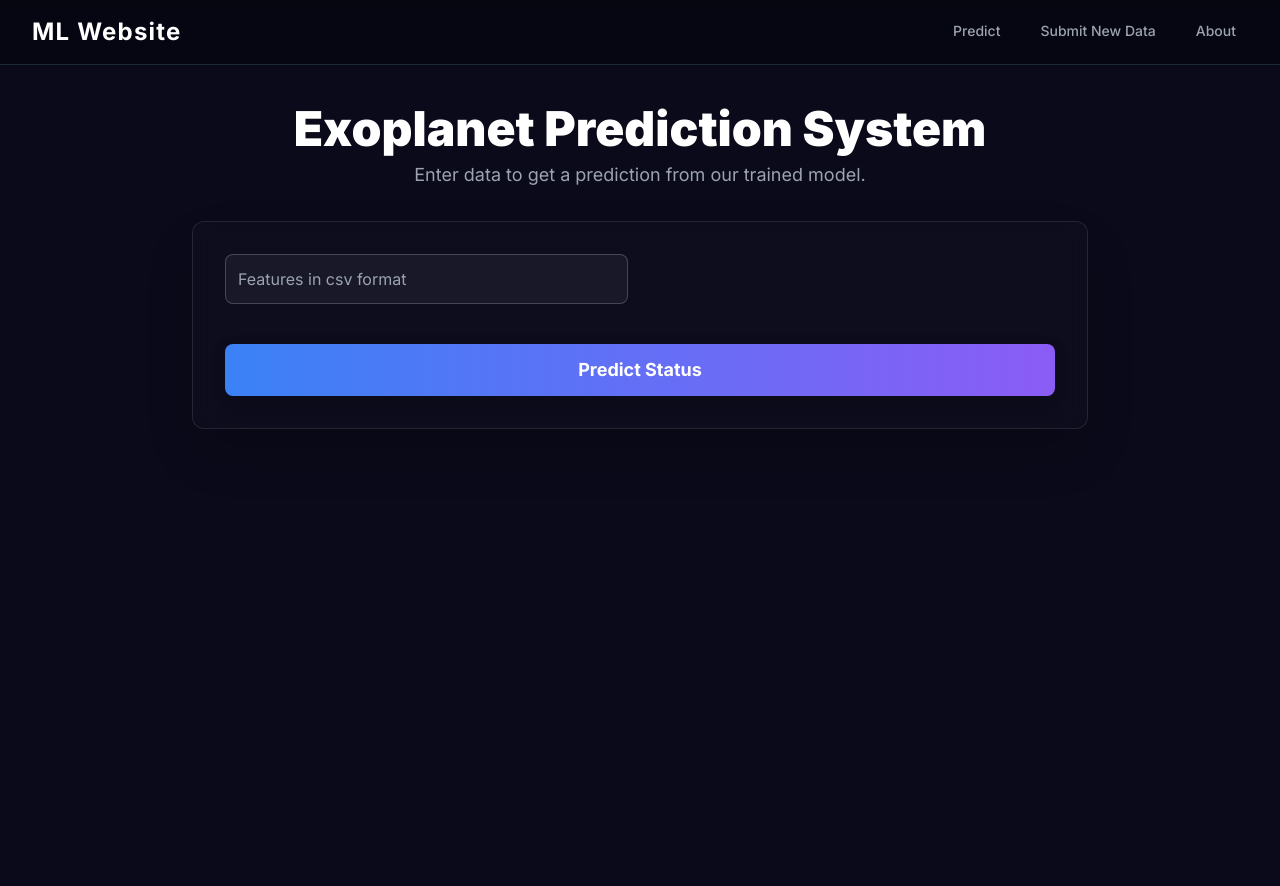
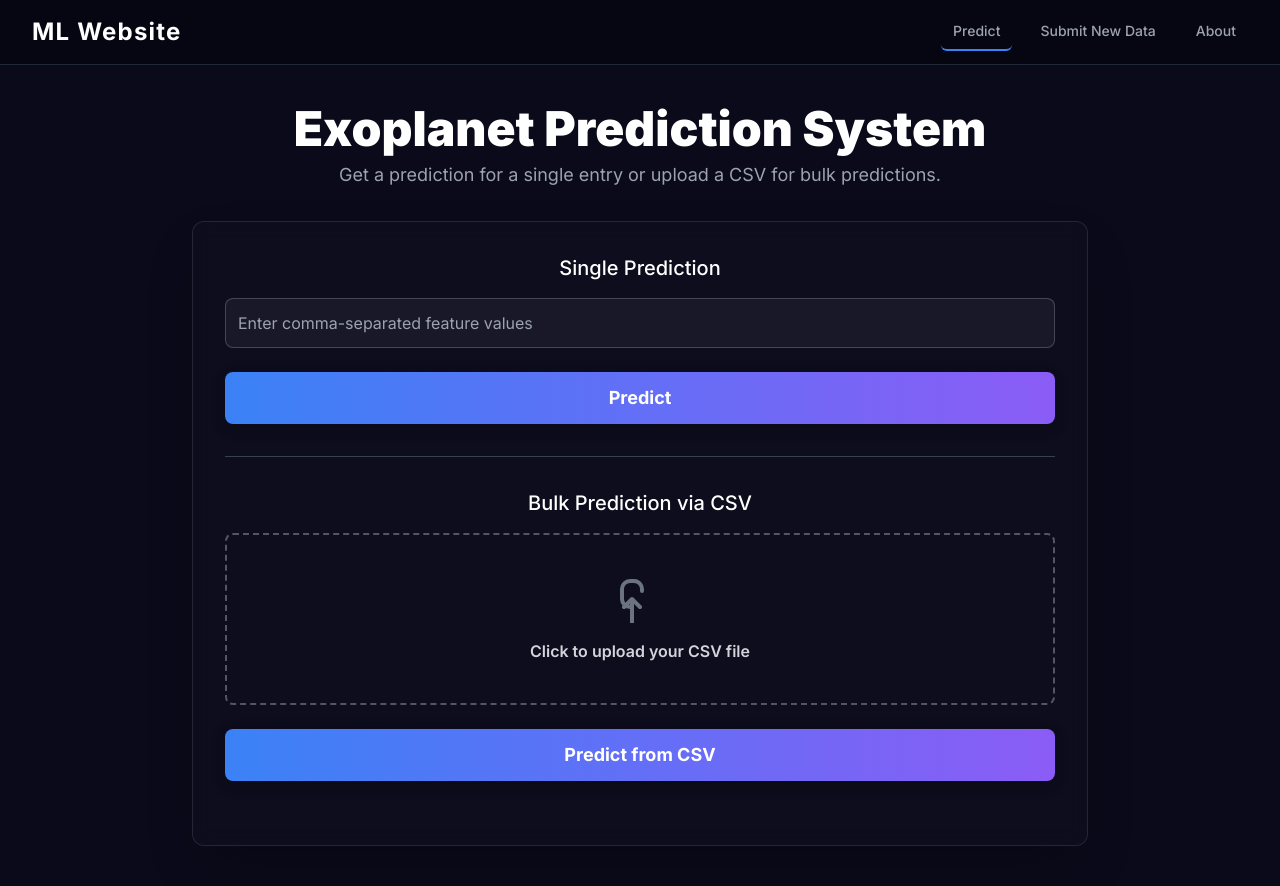
Before and after one commit to TastelessCandyzzz/Exoplanet_Detection, a Flask app: page / in a window 1280 px wide. Run offline with Flask 3, Linux system fonts and the light colour scheme; some libraries are stand-ins or nearby versions.

Commit message:
bulk prediction and other fixes

```diff
--- a/app.py
+++ b/app.py
@@ -1,6 +1,7 @@
 import os
 from flask import Flask, request, render_template, redirect, url_for
 import numpy as np
+import pandas as pd
 
 import prediction
 import submission
@@ -8,56 +9,81 @@ import retrain
 
 app = Flask(__name__)
 
-# Home Page
 @app.route("/")
-def home():
+def index():
     return render_template("index.html")
 
-# Prediction Route with Validation
 @app.route("/predict", methods=["POST"])
 def predict():
-    # Get the single string of comma-separated values
     features_str = request.form.get("features")
-
-    # Try to convert to numbers
     try:
-        # Split by comma and convert each item to a float
         features = [float(x.strip()) for x in features_str.split(",")]
-
-        # Make the prediction
         prediction_result = prediction.make_prediction(features)
         return render_template("index.html", prediction_text=f"Predicted class: {prediction_result}")
-
     except ValueError:
-        # If conversion fails, return an error message
         error_msg = "Invalid input. Please enter only comma-separated numeric values."
         return render_template("index.html", error_text=error_msg)
     except Exception as e:
-        # Catch any other unexpected errors
         error_msg = f"An error occurred: {e}"
         return render_template("index.html", error_text=error_msg)
 
+@app.route("/predict_csv", methods=["POST"])
+def predict_csv():
+    if "file" not in request.files:
+        return render_template("index.html", error_text="No file part in the request.")
+    file = request.files["file"]
+    if file.filename == "":
+        return render_template("index.html", error_text="No file selected.")
 
-# Submission Page
+    if file and file.filename.endswith('.csv'):
+        try:
+            # --- NEW: Header Detection Logic ---
+            # Read the first row to check for headers
+            first_row = pd.read_csv(file, nrows=1, header=None).iloc[0]
+            file.seek(0) # Reset file pointer to the beginning
+
+            # Helper function to check if a value is numeric
+            def is_numeric(val):
+                try:
+                    float(val)
+                    return True
+                except (ValueError, TypeError):
+                    return False
+
+            # If all values in the first row are non-numeric, assume it's a header
+            is_header = all(not is_numeric(val) for val in first_row)
+
+            # Read the full CSV based on whether a header was detected
+            if is_header:
+                df = pd.read_csv(file, header=0)
+            else:
+                df = pd.read_csv(file, header=None)
+            # --- End of Header Detection Logic ---
+
+            predictions = prediction.make_bulk_prediction(df)
+            results_str = "\n".join(map(str, predictions))
+            return render_template("index.html", bulk_prediction_results=results_str)
+        except Exception as e:
+            error_msg = f"Error processing CSV file: {e}"
+            return render_template("index.html", error_text=error_msg)
+    else:
+        return render_template("index.html", error_text="Invalid file type. Please upload a CSV.")
+
+
 @app.route("/submission")
-def submission_page():
+def submission():
     return render_template("submission.html")
 
-# Submit Data Route with Validation
 @app.route("/submit_data", methods=["POST"])
 def submit_data():
+    values_str = request.form.get("values")
     try:
-        # Try to convert all form values to floats
-        values = [float(x) for x in request.form.values()]
-
-        # Proceed if successful
+        values = [float(x.strip()) for x in values_str.split(",")]
         submission.add_data(values)
         retrain.train_model()
-        return redirect(url_for("submission_page"))
-
+        return redirect(url_for("submission"))
     except ValueError:
-        # If conversion fails, reload the page with an error message
-        error_msg = "Invalid input. Please ensure all fields contain only numeric values."
+        error_msg = "Invalid input. Please enter comma-separated numeric values."
         return render_template("submission.html", error_text=error_msg)
 
 
@@ -75,9 +101,8 @@ def upload_csv():
 
     submission.add_csv(filepath)
     retrain.train_model()
-    return redirect(url_for("submission_page"))
+    return redirect(url_for("submission"))
 
-# About Page
 @app.route("/about")
 def about():
     return render_template("about.html")
--- a/templates/base.html
+++ b/templates/base.html
@@ -21,9 +21,9 @@
                 </div>
                 <div class="hidden md:block">
                     <div class="ml-10 flex items-baseline space-x-4">
-                        <a href="/" class="nav-link text-gray-400 px-3 py-2 rounded-md text-sm font-medium {% if request.endpoint == 'index' %}nav-link-active{% endif %}">Predict</a>
-                        <a href="/submission" class="nav-link text-gray-400 px-3 py-2 rounded-md text-sm font-medium {% if request.endpoint == 'submission' %}nav-link-active{% endif %}">Submit New Data</a>
-                        <a href="/about" class="nav-link text-gray-400 px-3 py-2 rounded-md text-sm font-medium {% if request.endpoint == 'about' %}nav-link-active{% endif %}">About</a>
+                        <a href="{{ url_for('index') }}" class="nav-link text-gray-400 px-3 py-2 rounded-md text-sm font-medium {% if request.endpoint == 'index' %}nav-link-active{% endif %}">Predict</a>
+                        <a href="{{ url_for('submission') }}" class="nav-link text-gray-400 px-3 py-2 rounded-md text-sm font-medium {% if request.endpoint == 'submission' %}nav-link-active{% endif %}">Submit New Data</a>
+                        <a href="{{ url_for('about') }}" class="nav-link text-gray-400 px-3 py-2 rounded-md text-sm font-medium {% if request.endpoint == 'about' %}nav-link-active{% endif %}">About</a>
                     </div>
                 </div>
             </div>
@@ -35,6 +35,5 @@
             {% block content %}{% endblock %}
         </div>
     </main>
-
 </body>
 </html>
--- a/templates/index.html
+++ b/templates/index.html
@@ -2,34 +2,78 @@
 {% block content %}
 <div class="max-w-4xl mx-auto text-center">
     <h1 class="text-4xl md:text-5xl font-extrabold text-white mb-2">Exoplanet Prediction System</h1>
-    <p class="text-lg text-gray-400 mb-8">Enter data to get a prediction from our trained model.</p>
+    <p class="text-lg text-gray-400 mb-8">Get a prediction for a single entry or upload a CSV for bulk predictions.</p>
 
     <div class="glass-card rounded-xl p-6 md:p-8 shadow-2xl">
-        <form action="/predict" method="post" class="grid grid-cols-1 md:grid-cols-2 gap-6">
-            <input type="text" name="features" placeholder="Features in csv format" required
-                   class="form-input w-full rounded-lg p-3 text-white">
-
-            <div class="md:col-span-2 mt-4">
+        <h3 class="text-xl font-medium mb-4 text-white">Single Prediction</h3>
+        <form action="/predict" method="post">
+            <input type="text" name="features" placeholder="Enter comma-separated feature values" required
+                   class="form-input w-full rounded-lg p-3 text-white mb-6">
             <button type="submit" class="btn-predict w-full font-bold py-3 px-6 rounded-lg text-white text-lg">
-                    Predict Status
+                Predict
             </button>
-            </div>
         </form>
 
+        <hr class="my-8 border-gray-700">
+
+        <h3 class="text-xl font-medium mb-4 text-white">Bulk Prediction via CSV</h3>
+        <form action="/predict_csv" method="post" enctype="multipart/form-data">
+             <label for="file-predict" class="file-upload-label rounded-lg p-10 text-center cursor-pointer block">
+                <input type="file" name="file" id="file-predict" accept=".csv" required class="hidden">
+                 <div class="flex flex-col items-center justify-center">
+                    <svg class="w-12 h-12 text-gray-500 mb-4" fill="none" stroke="currentColor" viewBox="0 0 24 24"><path stroke-linecap="round" stroke-linejoin="round" stroke-width="2" d="M7 16a4 4 0 01-4-4V7a4 4 0 014-4h2a4 4 0 014 4v1m-1 8l-4-4m0 0l-4 4m4-4v12"></path></svg>
+                    <p class="text-gray-300 font-semibold">Click to upload your CSV file</p>
+                </div>
+            </label>
+            <button type="submit" class="btn-predict w-full mt-6 font-bold py-3 px-6 rounded-lg text-white text-lg">
+                Predict from CSV
+            </button>
+        </form>
+
+        <div class="mt-8 text-left">
             {% if prediction_text %}
-        <div class="mt-8 text-center">
             <div class="glass-card rounded-lg p-6 border border-blue-500/50">
-                <h3 class="text-2xl font-bold text-white mb-2">Prediction Result</h3>
-                <p class="text-lg text-gray-300">{{ prediction_text }}</p>
-            </div>
+                <h3 class="text-2xl font-bold text-white mb-2 text-center">Prediction Result</h3>
+                <p class="text-lg text-gray-300 text-center">{{ prediction_text }}</p>
             </div>
             {% endif %}
+
+            {% if bulk_prediction_results %}
+            <div class="glass-card rounded-lg p-6 border border-blue-500/50">
+                <div class="flex justify-between items-center mb-4">
+                    <h3 class="text-2xl font-bold text-white">Bulk Prediction Results</h3>
+                    <button id="copy-btn" class="bg-gray-700 hover:bg-gray-600 text-white font-bold py-2 px-4 rounded-lg text-sm">Copy</button>
+                </div>
+                <textarea id="results-box" readonly class="form-input w-full rounded-lg p-3 text-white h-64 font-mono">{{ bulk_prediction_results }}</textarea>
+            </div>
+            {% endif %}
+
             {% if error_text %}
-            <div class="glass-card rounded-lg p-6 border border-red-500/50">
-                <h3 class="text-2xl font-bold text-red-400 mb-2">Error</h3>
-                <p class="text-lg text-gray-300">{{ error_text }}</p>
+            <div class="glass-card rounded-lg p-6 border border-red-500/50 mt-4">
+                <h3 class="text-2xl font-bold text-red-400 mb-2 text-center">Error</h3>
+                <p class="text-lg text-gray-300 text-center">{{ error_text }}</p>
             </div>
             {% endif %}
         </div>
     </div>
+</div>
+
+<script>
+    const copyBtn = document.getElementById('copy-btn');
+    const resultsBox = document.getElementById('results-box');
+
+    if (copyBtn && resultsBox) {
+        copyBtn.addEventListener('click', () => {
+            resultsBox.select();
+            navigator.clipboard.writeText(resultsBox.value)
+                .then(() => {
+                    copyBtn.textContent = 'Copied!';
+                    setTimeout(() => { copyBtn.textContent = 'Copy'; }, 2000);
+                })
+                .catch(err => {
+                    console.error('Failed to copy text: ', err);
+                });
+        });
+    }
+</script>
 {% endblock %}
```
Also changed, not shown: prediction.py (+22 -4 lines), templates/submission.html (+6 -7 lines). Lines whose indentation alone changed are shown as unchanged.
